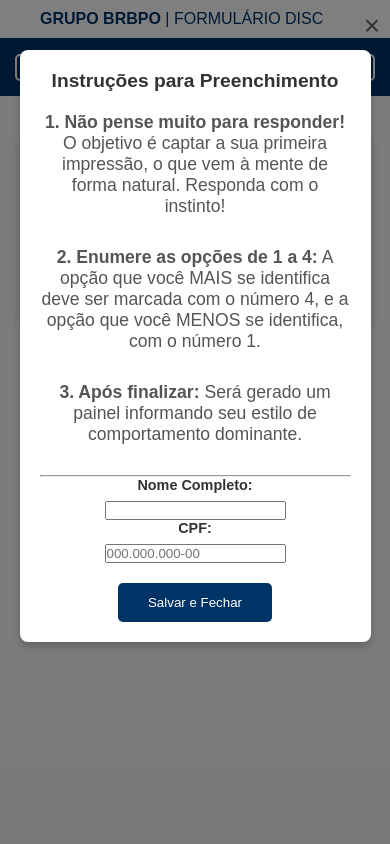
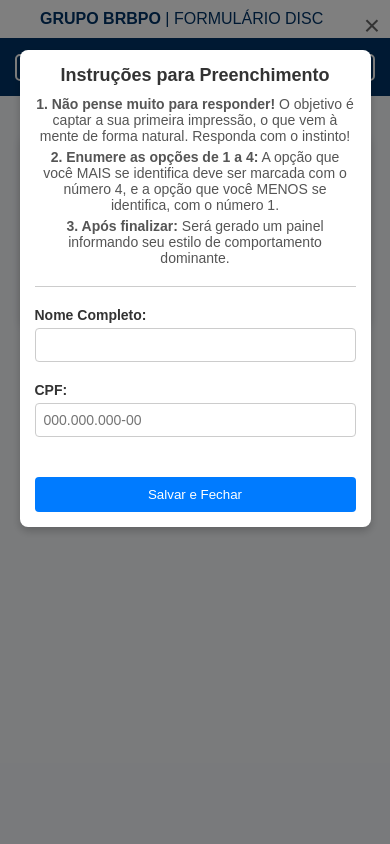
Before and after one commit to Tafarell/PeopleAnalyticsX, a Flask app: page /formdisc in a window 390 px wide. Run offline with Flask 3, Linux system fonts and the light colour scheme.

Commit message:
Update styles.css

```diff
--- a/app/static/styles.css
+++ b/app/static/styles.css
@@ -467,6 +467,24 @@ label {
 }
 
 .voltar-btn:hover {
+    background-color: #001f4d;
+
+}
+
+    /* Botão Voltar */
+.sendemail-btn {
+    display: inline-block;
+    text-decoration: none;
+    background-color: #003366;
+    color: white;
+    padding: 12px 25px;
+    border-radius: 5px;
+    font-size: 20px;
+    text-align: center;
+    margin: 40px auto;
+}
+
+.sendemail-btn:hover {
     background-color: #001f4d;
 
 
@@ -1068,6 +1086,7 @@ button:hover {
     background-color: #005bb5;
 }
 
+
 /* Estilo do botão de abrir o formulário */
 .entrar-btn {
     background-color: #003366;
@@ -1093,3 +1112,97 @@ button:hover {
         width: 90%;
     }
 }
+
+/* Instruções */
+.instructions h2 {
+    font-size: 20px;
+    margin-bottom: 10px;
+}
+
+.instructions p {
+    margin: 5px 0;
+}
+
+/* Linha separadora */
+.divider {
+    border: none;
+    height: 1px;
+    background-color: #ccc;
+    margin: 20px 0;
+}
+
+/* Formulário */
+.form-container {
+    display: flex;
+    flex-direction: column;
+    gap: 15px;
+}
+
+.form-group {
+    display: flex;
+    flex-direction: column;
+    align-items: flex-start;
+    margin-bottom: 20px; /* Espaçamento entre Nome e CPF */
+}
+
+.form-group label {
+    font-weight: bold;
+    margin-bottom: 5px;
+}
+
+.form-group input {
+    width: 100%;
+    padding: 8px;
+    border: 1px solid #ccc;
+    border-radius: 4px;
+}
+
+#cpfError {
+    color: red;
+    display: none;
+    margin-top: 5px;
+}
+
+/* Botão */
+button {
+    align-self: flex-start;
+    padding: 10px 20px;
+    background-color: #007BFF;
+    color: #fff;
+    border: none;
+    border-radius: 4px;
+    cursor: pointer;
+}
+
+button:hover {
+    background-color: #0056b3;
+}
+
+/* Responsividade */
+@media (max-width: 600px) {
+    .modal-content {
+        max-width: 90%; /* Ajuste para ocupar quase toda a largura da tela */
+        padding: 15px;
+    }
+
+    .instructions h2 {
+        font-size: 18px; /* Reduz o tamanho do texto */
+    }
+
+    .instructions p {
+        font-size: 14px; /* Texto menor em dispositivos móveis */
+    }
+
+    .form-group label {
+        font-size: 14px;
+    }
+
+    .form-group input {
+        font-size: 14px;
+    }
+
+    button {
+        width: 100%; /* Botão ocupa a largura total */
+        padding: 10px;
+    }
+}
```
